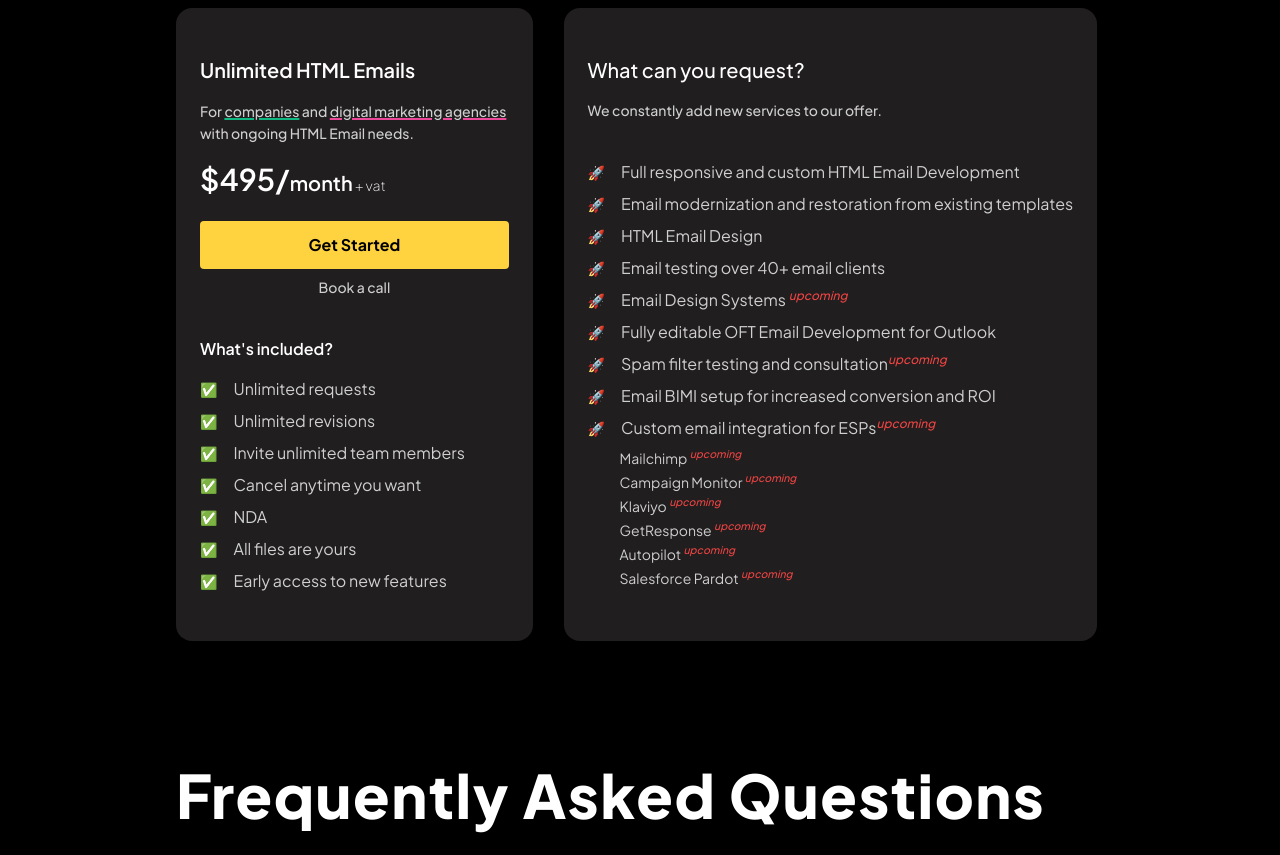
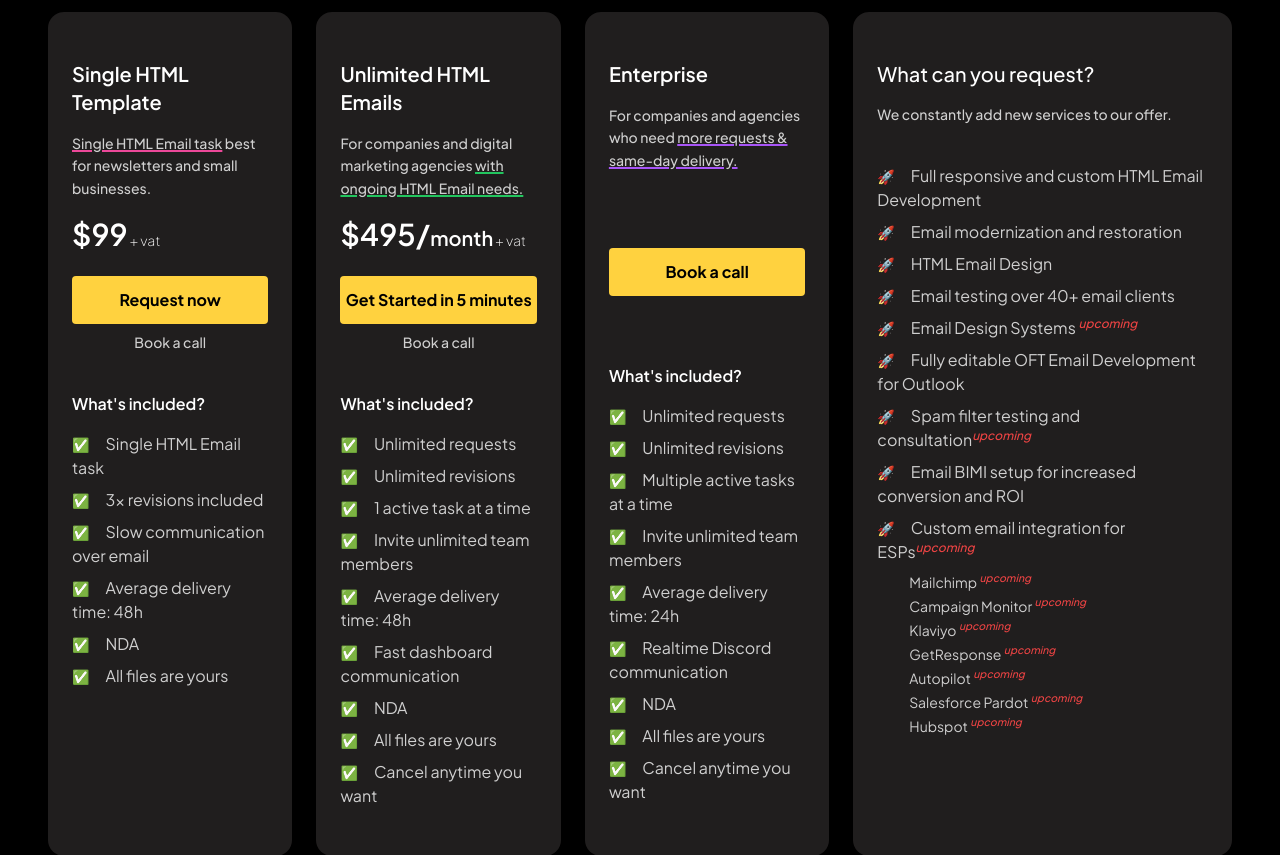
Before and after one commit to demirelio/potionlabs-marketing, a Gatsby site: page / in a window 1280 px wide. Shown: the part 4560-5415 px from the top of the page. Built offline with nearby package versions, Linux system fonts and the light colour scheme; Gatsby itself is replaced by a stand-in of ours; a script that the page names is missing.

Commit message:
new pricing options

```diff
--- a/src/components/Pricing.js
+++ b/src/components/Pricing.js
@@ -14,51 +14,6 @@ export default function Pricing() {
       <p className="font-jakarta500 text-[#d0d0d0] text-base  md:leading-relaxed">
       No contracts, no hidden fees, no notice period, you can pause or cancel your subscription any time you want. </p>
       </div>
-      <div className="grid grid-cols-1 lg:grid-cols-5 gap-6 justify-items-center">
-        <div className="col-span-1 lg:col-span-2 font-jakarta500 bg-[#201E1E] rounded-2xl px-6 py-12 flex flex-col gap-4">
-          <h3 className="text-xl font-jakarta600">Unlimited HTML Emails</h3>
-          <p className="text-sm text-[#d0d0d0] leading-relaxed">For <span className="underline decoration-emerald-500 decoration-2">companies</span> and <span className="underline decoration-pink-500 decoration-2">digital marketing agencies</span> with ongoing HTML Email needs.</p>
-          <p className="text-3xl font-jakarta600">$495/<span className="text-xl">month</span><span className="text-sm font-jakarta200"> + vat</span></p>
-          <div className="flex flex-col items-stretch text-center gap-2">
-          <a href="https://store.potionlabs.io/l/unlimited-html-emails?wanted=true" className="font-jakarta700 bg-[#FFD23F] hover:bg-yellow-500 py-3 mt-2  text-black rounded">Get Started</a>
-          <a href='https://superpeer.com/alchemist' className=" text-[#d0d0d0] hover:underline text-sm">Book a call</a>
-          </div>
-          <h4 className="font-jakarta600 mt-6">What's included?</h4>
-          <div className="font-jakarta400 text-[#d0d0d0] grid gap-2">
-            <p><span className="pr-4 text-sm">✅</span>Unlimited requests</p>
-            <p><span className="pr-4 text-sm">✅</span>Unlimited revisions</p>
-            <p><span className="pr-4 text-sm">✅</span>Invite unlimited team members</p>
-            <p><span className="pr-4 text-sm">✅</span>Cancel anytime you want</p>
-            <p><span className="pr-4 text-sm">✅</span>NDA</p>
-            <p><span className="pr-4 text-sm">✅</span>All files are yours</p>
-            <p><span className="pr-4 text-sm">✅</span>Early access to new features</p>
-          </div>
-        </div>
-        <div className="col-span-1 lg:col-span-3 font-jakarta500 bg-[#201E1E] rounded-2xl px-6 py-12 flex flex-col gap-4">
-          <h3 className="text-xl">What can you request?</h3>
-          <p className="text-sm text-[#d0d0d0] ">We constantly add new services to our offer.</p>
-          <div className="font-jakarta400 text-[#d0d0d0] grid gap-2 mt-6">
-            <p><span className="pr-4 text-sm">🚀</span>Full responsive and custom HTML Email Development</p>
-            <p><span className="pr-4 text-sm">🚀</span>Email modernization and restoration from existing templates</p>
-            <p><span className="pr-4 text-sm">🚀</span>HTML Email Design</p>
-            <p><span className="pr-4 text-sm">🚀</span>Email testing over 40+ email clients</p>
-            <p><span className="pr-4 text-sm">🚀</span>Email Design Systems <sup className="italic text-red-500 font-jakarta500">upcoming</sup></p>
-            <p><span className="pr-4 text-sm">🚀</span>Fully editable OFT Email Development for Outlook</p>
-            <p><span className="pr-4 text-sm">🚀</span>Spam filter testing and consultation<sup className="italic text-red-500 font-jakarta500">upcoming</sup></p>
-            <p><span className="pr-4 text-sm">🚀</span>Email BIMI setup for increased conversion and ROI</p>
-            <p><span className="pr-4 text-sm">🚀</span>Custom email integration for ESPs<sup className="italic text-red-500 font-jakarta500">upcoming</sup></p>
-            <div className="pl-8 grid gap-1 text-sm">
-            <p>Mailchimp <sup className="italic text-red-500 font-jakarta500">upcoming</sup></p>
-            <p>Campaign Monitor <sup className="italic text-red-500 font-jakarta500">upcoming</sup></p>
-            <p>Klaviyo <sup className="italic text-red-500 font-jakarta500">upcoming</sup></p>
-            <p>GetResponse <sup className="italic text-red-500 font-jakarta500">upcoming</sup></p>
-            <p>Autopilot <sup className="italic text-red-500 font-jakarta500">upcoming</sup></p>
-            <p>Salesforce Pardot <sup className="italic text-red-500 font-jakarta500">upcoming</sup></p>
-
-            </div>
-          </div>
-        </div>
-      </div>
     </section>
   )
 }
--- /dev/null
+++ b/src/components/pricing-sets.js
@@ -0,0 +1,91 @@
+import React from "react"
+export default function PricingSets() {
+  return (
+    <div className="grid grid-cols-1 md:grid-cols-2 lg:grid-cols-6 xl:grid-cols-9 gap-6 justify-items-stretch px-[24px] lg:px-[48px] justify-center max-w-[1750px] mx-auto">
+        <div className="col-span-1 lg:col-span-2 xl:col-span-2 font-jakarta500 bg-[#201E1E] rounded-2xl px-6 py-12 flex flex-col gap-4">
+          <h3 className="text-xl font-jakarta600">Single HTML Template</h3>
+          <p className="text-sm text-[#d0d0d0] leading-relaxed"><span className="underline decoration-pink-500 decoration-2">Single HTML Email task</span> best for newsletters and small businesses.</p>
+          <p className="text-3xl font-jakarta600">$99<span className="text-sm font-jakarta200"> + vat</span></p>
+          <div className="flex flex-col items-stretch text-center gap-2">
+          <a href="https://store.potionlabs.io/l/single-html-email-template?wanted=true" className="font-jakarta700 bg-[#FFD23F] hover:bg-yellow-500 py-3 mt-2  text-black rounded">Request now</a>
+          <a href='https://superpeer.com/alchemist' className=" text-[#d0d0d0] hover:underline text-sm">Book a call</a>
+          </div>
+          <h4 className="font-jakarta600 mt-6">What's included?</h4>
+          <div className="font-jakarta400 text-[#d0d0d0] grid gap-2">
+            <p><span className="pr-4 text-sm">✅</span>Single HTML Email task</p>
+            <p><span className="pr-4 text-sm">✅</span>3x revisions included</p>
+            <p><span className="pr-4 text-sm">✅</span>Slow communication over email</p>
+            <p><span className="pr-4 text-sm">✅</span>Average delivery time: 48h</p>
+            <p><span className="pr-4 text-sm">✅</span>NDA</p>
+            <p><span className="pr-4 text-sm">✅</span>All files are yours</p>
+          </div>
+        </div>
+        <div className="col-span-1 lg:col-span-2 xl:col-span-2 font-jakarta500 bg-[#201E1E] rounded-2xl px-6 py-12 flex flex-col gap-4">
+          <h3 className="text-xl font-jakarta600">Unlimited HTML Emails</h3>
+          <p className="text-sm text-[#d0d0d0] leading-relaxed">For companies and digital marketing agencies <span className="underline decoration-green-500 decoration-2">with ongoing HTML Email needs.</span></p>
+          <p className="text-3xl font-jakarta600">$495/<span className="text-xl">month</span><span className="text-sm font-jakarta200"> + vat</span></p>
+          <div className="flex flex-col items-stretch text-center gap-2">
+          <a href="https://store.potionlabs.io/l/unlimited-html-emails?wanted=true" className="font-jakarta700 bg-[#FFD23F] hover:bg-yellow-500 py-3 mt-2  text-black rounded">Get Started in 5 minutes</a>
+          <a href='https://superpeer.com/alchemist' className=" text-[#d0d0d0] hover:underline text-sm">Book a call</a>
+          </div>
+          <h4 className="font-jakarta600 mt-6">What's included?</h4>
+          <div className="font-jakarta400 text-[#d0d0d0] grid gap-2">
+            <p><span className="pr-4 text-sm">✅</span>Unlimited requests</p>
+            <p><span className="pr-4 text-sm">✅</span>Unlimited revisions</p>
+            <p><span className="pr-4 text-sm">✅</span>1 active task at a time</p>
+            <p><span className="pr-4 text-sm">✅</span>Invite unlimited team members</p>
+            <p><span className="pr-4 text-sm">✅</span>Average delivery time: 48h</p>
+            <p><span className="pr-4 text-sm">✅</span>Fast dashboard communication</p>
+            <p><span className="pr-4 text-sm">✅</span>NDA</p>
+            <p><span className="pr-4 text-sm">✅</span>All files are yours</p>
+            <p><span className="pr-4 text-sm">✅</span>Cancel anytime you want</p>
+          </div>
+        </div>
+        <div className="col-span-1 lg:col-span-2 xl:col-span-2 font-jakarta500 bg-[#201E1E] rounded-2xl px-6 py-12 flex flex-col gap-4">
+          <h3 className="text-xl font-jakarta600">Enterprise</h3>
+          <p className="text-sm text-[#d0d0d0] leading-relaxed">For companies and agencies who need <span className="underline decoration-purple-500 decoration-2">more requests & same-day delivery.</span></p>
+          <p className="text-3xl font-jakarta600 invisible">contact</p>
+          <div className="flex flex-col items-stretch text-center gap-2">
+          <a href="https://superpeer.com/alchemist" className="font-jakarta700 bg-[#FFD23F] hover:bg-yellow-500 py-3 mt-2  text-black rounded">Book a call</a>
+          <a href='https://superpeer.com/alchemist' className=" text-[#d0d0d0] hover:underline text-sm invisible">Book a call</a>
+          </div>
+          <h4 className="font-jakarta600 mt-6">What's included?</h4>
+          <div className="font-jakarta400 text-[#d0d0d0] grid gap-2">
+            <p><span className="pr-4 text-sm">✅</span>Unlimited requests</p>
+            <p><span className="pr-4 text-sm">✅</span>Unlimited revisions</p>
+            <p><span className="pr-4 text-sm">✅</span>Multiple active tasks at a time</p>
+            <p><span className="pr-4 text-sm">✅</span>Invite unlimited team members</p>
+            <p><span className="pr-4 text-sm">✅</span>Average delivery time: 24h</p>
+            <p><span className="pr-4 text-sm">✅</span>Realtime Discord communication</p>
+            <p><span className="pr-4 text-sm">✅</span>NDA</p>
+            <p><span className="pr-4 text-sm">✅</span>All files are yours</p>
+            <p><span className="pr-4 text-sm">✅</span>Cancel anytime you want</p>
+          </div>
+        </div>
+        <div className="col-span-1 lg:col-span-full xl:col-span-3 font-jakarta500 bg-[#201E1E] rounded-2xl px-6 py-12 flex flex-col gap-4">
+          <h3 className="text-xl">What can you request?</h3>
+          <p className="text-sm text-[#d0d0d0] ">We constantly add new services to our offer.</p>
+          <div className="font-jakarta400 text-[#d0d0d0] grid gap-2 mt-6">
+            <p><span className="pr-4 text-sm">🚀</span>Full responsive and custom HTML Email Development</p>
+            <p><span className="pr-4 text-sm">🚀</span>Email modernization and restoration</p>
+            <p><span className="pr-4 text-sm">🚀</span>HTML Email Design</p>
+            <p><span className="pr-4 text-sm">🚀</span>Email testing over 40+ email clients</p>
+            <p><span className="pr-4 text-sm">🚀</span>Email Design Systems <sup className="italic text-red-500 font-jakarta500">upcoming</sup></p>
+            <p><span className="pr-4 text-sm">🚀</span>Fully editable OFT Email Development for Outlook</p>
+            <p><span className="pr-4 text-sm">🚀</span>Spam filter testing and consultation<sup className="italic text-red-500 font-jakarta500">upcoming</sup></p>
+            <p><span className="pr-4 text-sm">🚀</span>Email BIMI setup for increased conversion and ROI</p>
+            <p><span className="pr-4 text-sm">🚀</span>Custom email integration for ESPs<sup className="italic text-red-500 font-jakarta500">upcoming</sup></p>
+            <div className="pl-8 grid gap-1 text-sm">
+            <p>Mailchimp <sup className="italic text-red-500 font-jakarta500">upcoming</sup></p>
+            <p>Campaign Monitor <sup className="italic text-red-500 font-jakarta500">upcoming</sup></p>
+            <p>Klaviyo <sup className="italic text-red-500 font-jakarta500">upcoming</sup></p>
+            <p>GetResponse <sup className="italic text-red-500 font-jakarta500">upcoming</sup></p>
+            <p>Autopilot <sup className="italic text-red-500 font-jakarta500">upcoming</sup></p>
+            <p>Salesforce Pardot <sup className="italic text-red-500 font-jakarta500">upcoming</sup></p>
+            <p>Hubspot <sup className="italic text-red-500 font-jakarta500">upcoming</sup></p>
+            </div>
+          </div>
+        </div>
+      </div>
+  )
+}
--- a/src/pages/index.js
+++ b/src/pages/index.js
@@ -14,6 +14,7 @@ import SocialProof from "../components/social-proof"
 import { Steps } from "../components/Steps"
 import Seo from "../components/Seo"
 import TopBanner from "../components/top-banner"
+import PricingSets from "../components/pricing-sets"
 
 export default function Home() {
   return (
@@ -34,6 +35,7 @@ export default function Home() {
       <ClientInfo />
       <EmailClientList />
       <Pricing />
+      <PricingSets />
       <FAQs />
       <CTA />
     </Layout>
```
